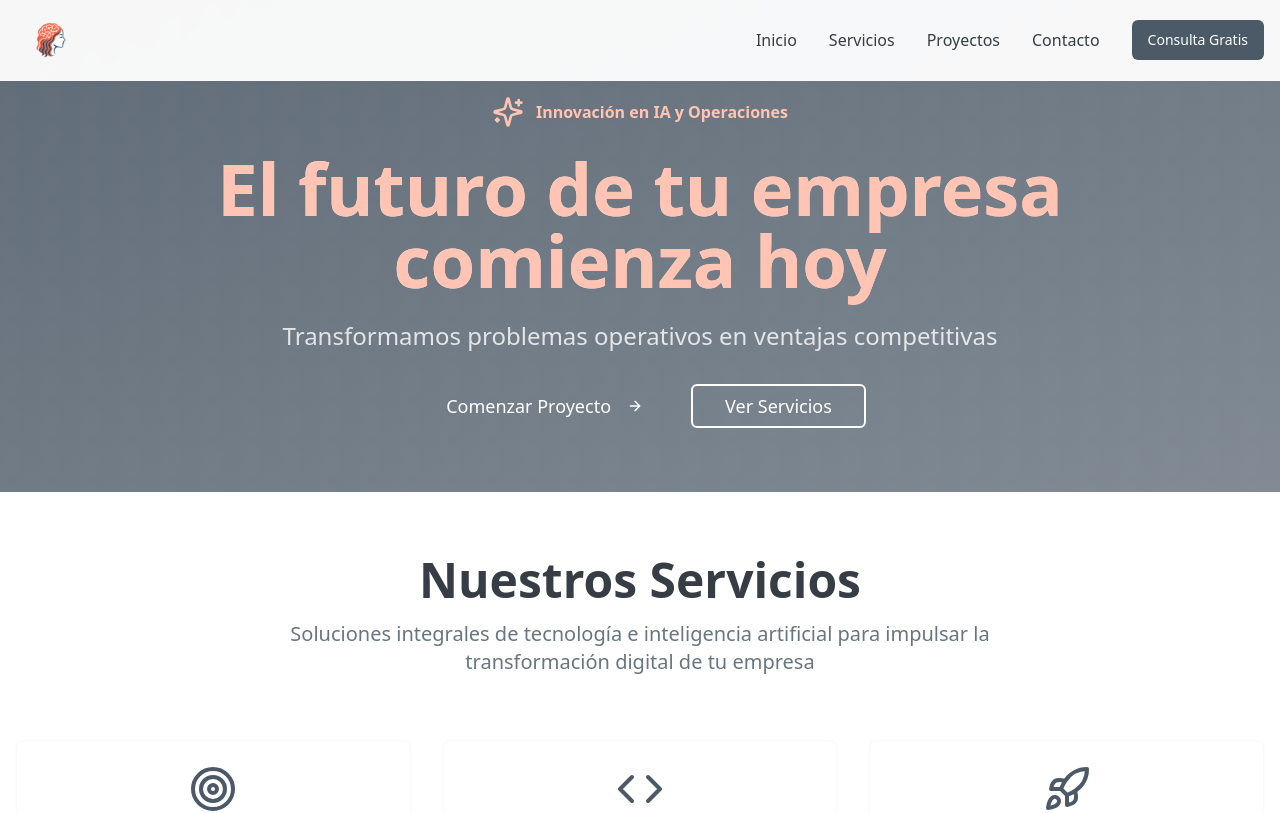
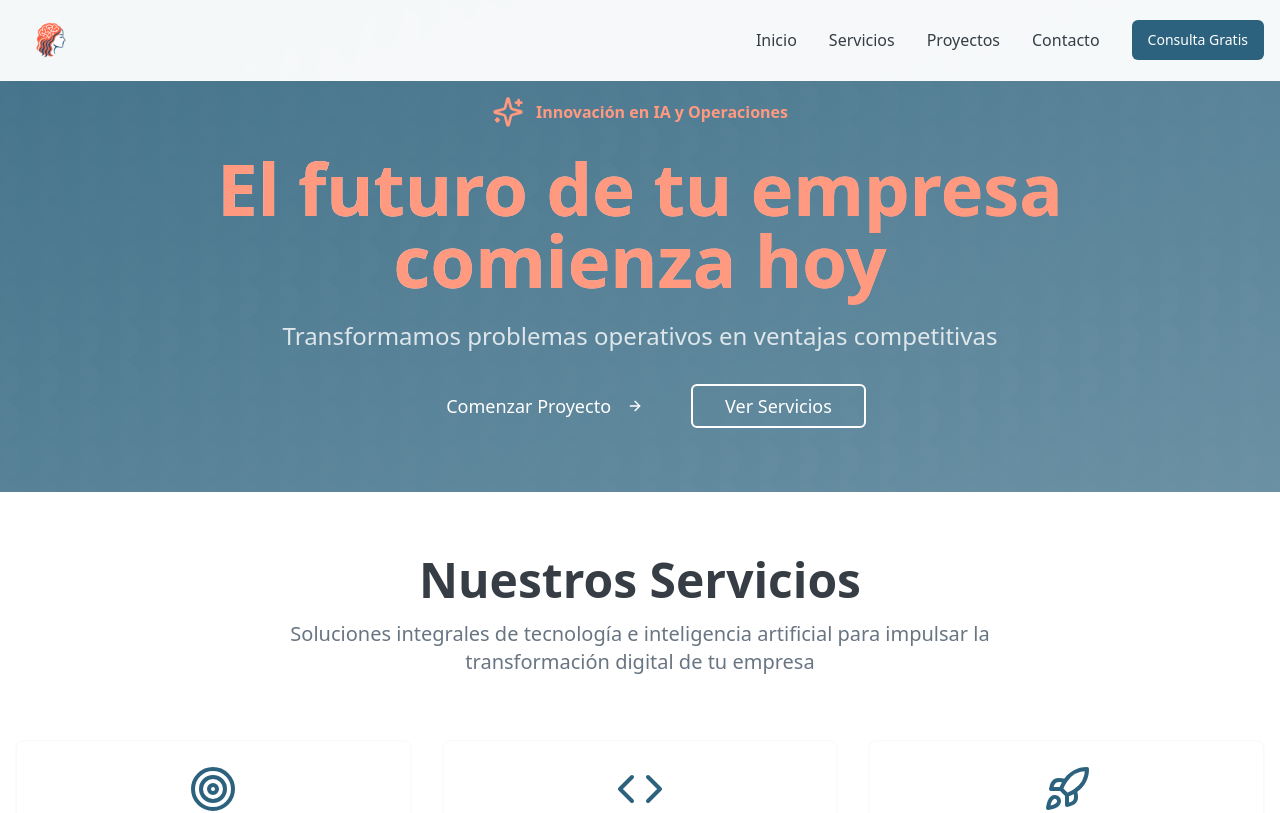
Before and after one commit to AloyTec/Web_aloytech, a React (Vite) app: page / in a window 1280 px wide. Shown: the top 813 px of the page. Built offline with nearby package versions, Linux system fonts and the light colour scheme.

Commit message:
Adjust site colors to match logo

```diff
--- a/src/index.css
+++ b/src/index.css
@@ -16,28 +16,28 @@
     --popover: 0 0% 100%; /* White */
     --popover-foreground: 210 11% 24%; /* Dark gray */
 
-    /* Primary dark blue from text logo */
-    --primary: 210 15% 35%; /* AloyTech dark blue */
+    /* Primary - Navy blue from logo */
+    --primary: 200 48% 33%; /* Navy blue from logo */
     --primary-foreground: 0 0% 100%; /* White */
 
-    /* Secondary using coral/orange from brain icon */
-    --secondary: 14 85% 65%; /* Coral from brain icon */
+    /* Secondary - Vibrant coral from logo */
+    --secondary: 12 100% 64%; /* Coral from logo */
     --secondary-foreground: 0 0% 100%; /* White */
 
     /* Muted using light neutrals */
     --muted: 210 17% 98%; /* Light gray */
     --muted-foreground: 210 11% 46%; /* Medium gray */
 
-    /* Accent using lighter coral */
-    --accent: 14 100% 85%; /* Light coral */
-    --accent-foreground: 210 15% 35%; /* Dark blue */
+    /* Accent - Light coral variation */
+    --accent: 12 100% 75%; /* Light coral */
+    --accent-foreground: 200 48% 33%; /* Navy blue */
 
-    /* Success/Interactive using complementary green */
+    /* Success/Interactive using complementary color */
     --success: 146 100% 45%; /* Tech green */
     --success-foreground: 0 0% 100%; /* White */
 
-    /* Warning/CTA using vibrant coral */
-    --warning: 14 100% 63%; /* Vibrant coral */
+    /* Warning/CTA - Vibrant coral */
+    --warning: 12 100% 64%; /* Vibrant coral matching logo */
     --warning-foreground: 0 0% 100%; /* White */
 
     --destructive: 0 84.2% 60.2%;
```
